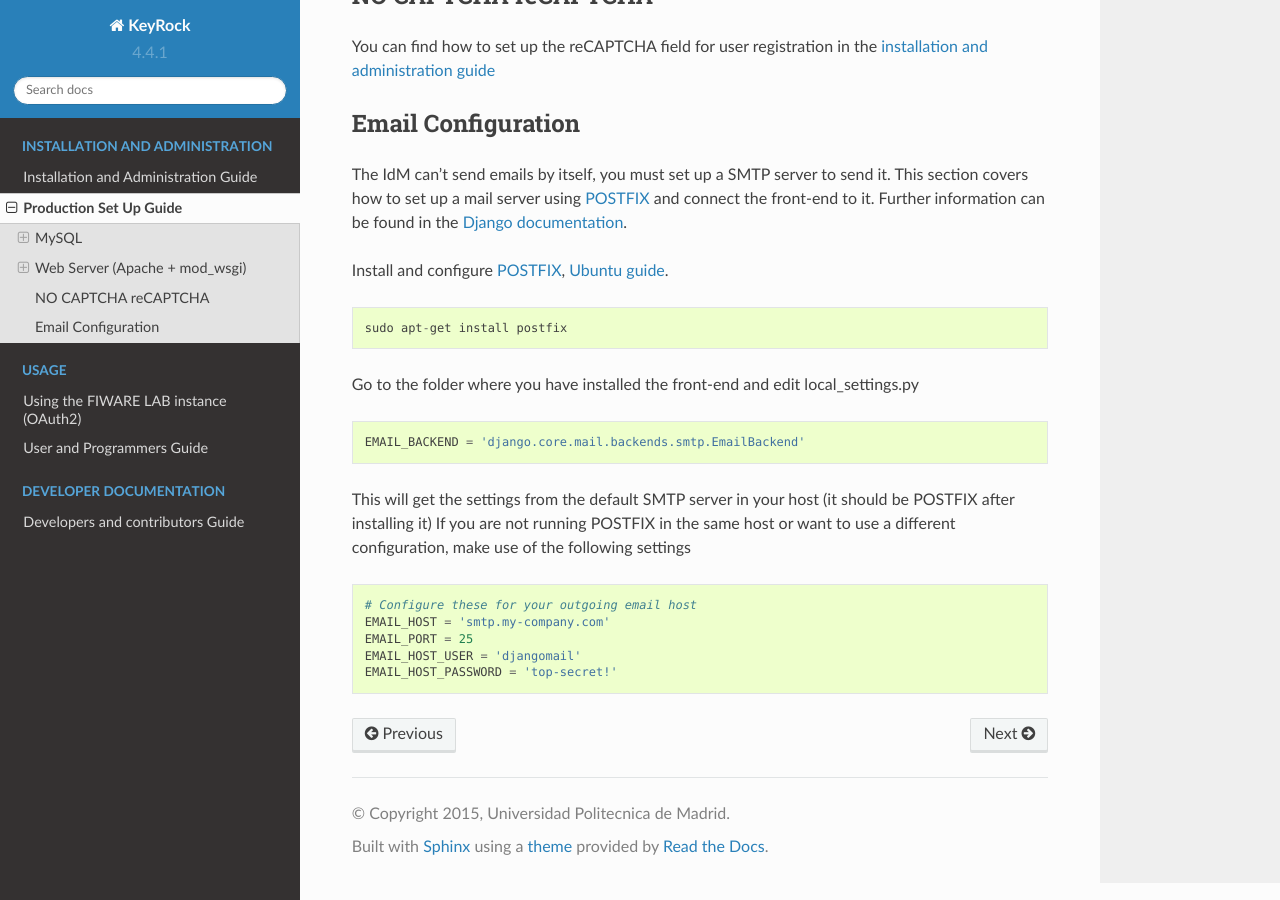
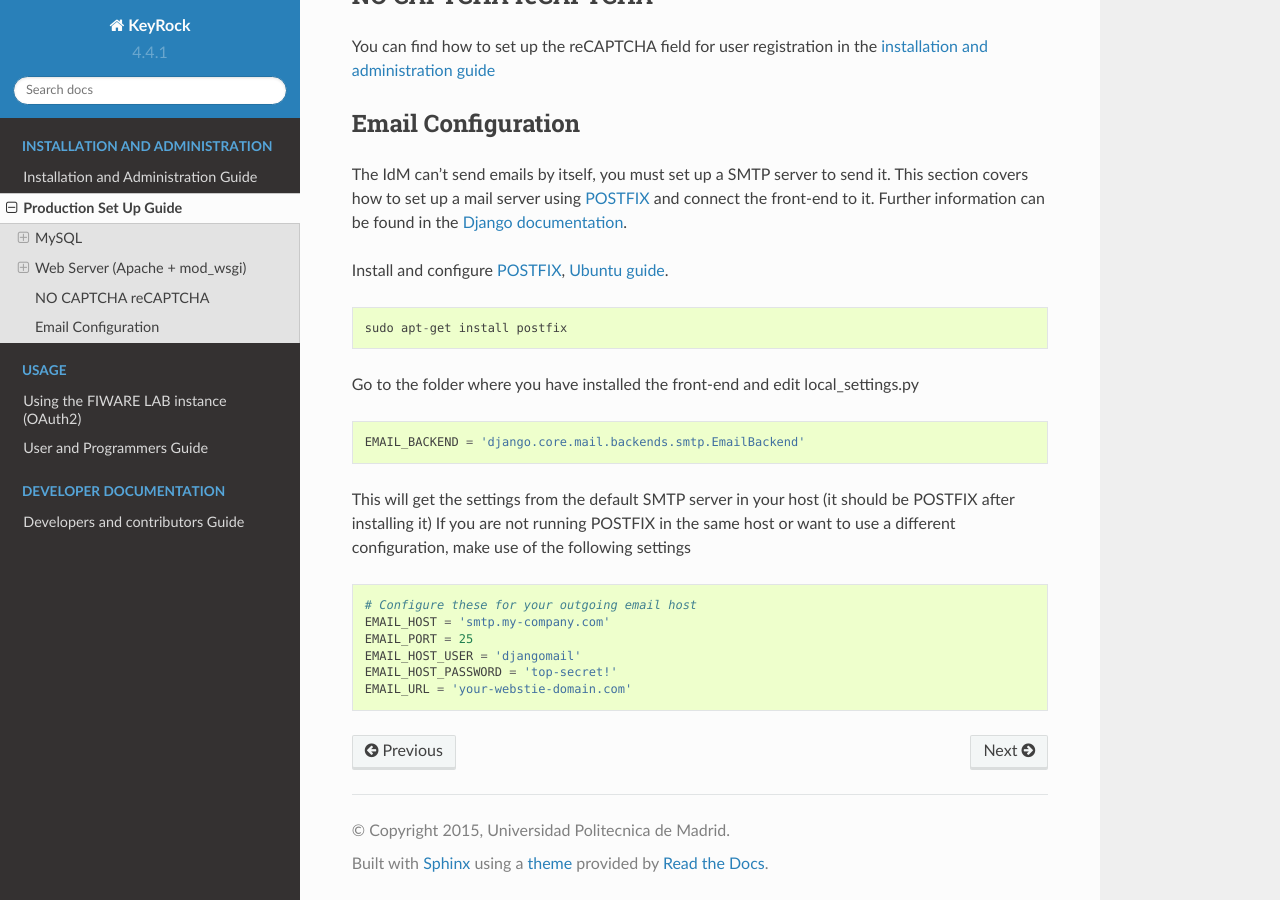
Before and after one commit to ging/fiware-idm-deprecated, a Sphinx documentation site: the page built from doc/setup.rst, in a window 1280 px wide and 900 px high, scrolled down 2812 px. Built offline with Sphinx 7.4.7 and the Read the Docs theme 2.0.0, drawn with Linux system fonts in a browser that asks for light colours.

Commit message:
email url setting documented

```diff
--- a/doc/setup.rst
+++ b/doc/setup.rst
@@ -193,3 +193,4 @@ following settings
     EMAIL_PORT = 25
     EMAIL_HOST_USER = 'djangomail'
     EMAIL_HOST_PASSWORD = 'top-secret!'
+    EMAIL_URL = 'your-webstie-domain.com'
```
